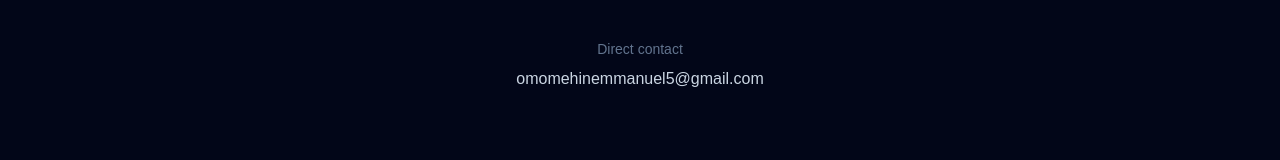
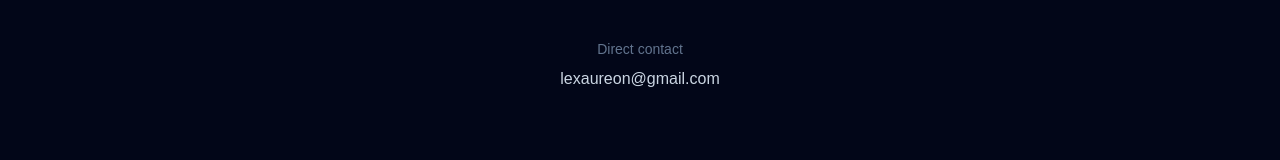
Before and after one commit to omomehinemmanuel5-boop/Lexaureon-frontend, a Next.js app: page / in a window 1280 px wide. Shown: the part 4946-5106 px from the top of the page. Built offline with nearby package versions, Linux system fonts and the light colour scheme.

Commit message:
Update: all emails → lexaureon@gmail.com

```diff
--- a/app/page.tsx
+++ b/app/page.tsx
@@ -714,7 +714,7 @@ function FooterSection() {
       title: 'Enterprise',
       desc: 'Custom governance layers, audit trails, compliance frameworks, and dedicated support.',
       cta: 'Get in Touch',
-      href: 'mailto:omomehinemmanuel5@gmail.com',
+      href: 'mailto:lexaureon@gmail.com',
       external: true,
       color: 'purple',
     },
@@ -787,10 +787,10 @@ function FooterSection() {
         <div className="reveal-on-scroll text-center mb-20">
           <p className="text-sm text-slate-500 mb-2">Direct contact</p>
           <a
-            href="mailto:omomehinemmanuel5@gmail.com"
+            href="mailto:lexaureon@gmail.com"
             className="text-base text-slate-300 hover:text-white transition-colors font-medium"
           >
-            omomehinemmanuel5@gmail.com
+            lexaureon@gmail.com
           </a>
         </div>
 
--- a/components/GovernanceDisplay.tsx
+++ b/components/GovernanceDisplay.tsx
@@ -255,9 +255,9 @@ export default function GovernanceDisplay({ response }: GovernanceDisplayProps)
           </div>
           <div className="flex items-start gap-2">
             <span className="text-slate-600 text-xs mt-0.5">✉️</span>
-            <a href="mailto:omomehinemmanuel5@gmail.com"
+            <a href="mailto:lexaureon@gmail.com"
               className="text-xs text-blue-400 hover:text-blue-300 transition-colors">
-              omomehinemmanuel5@gmail.com
+              lexaureon@gmail.com
             </a>
           </div>
         </div>
--- a/components/UpgradeModal.tsx
+++ b/components/UpgradeModal.tsx
@@ -8,7 +8,7 @@ interface UpgradeModalProps {
 }
 
 async function startCheckout(plan: 'pro' | 'enterprise'): Promise<string | null> {
-  if (plan === 'enterprise') return 'mailto:omomehinemmanuel5@gmail.com';
+  if (plan === 'enterprise') return 'mailto:lexaureon@gmail.com';
 
   try {
     const res = await fetch('/api/billing/checkout', {
@@ -22,7 +22,7 @@ async function startCheckout(plan: 'pro' | 'enterprise'): Promise<string | null>
     }
   } catch { /* fall through */ }
 
-  return 'mailto:omomehinemmanuel5@gmail.com?subject=Pro%20Upgrade%20Request';
+  return 'mailto:lexaureon@gmail.com?subject=Pro%20Upgrade%20Request';
 }
 
 export default function UpgradeModal({ onClose, callsUsed }: UpgradeModalProps) {
```
